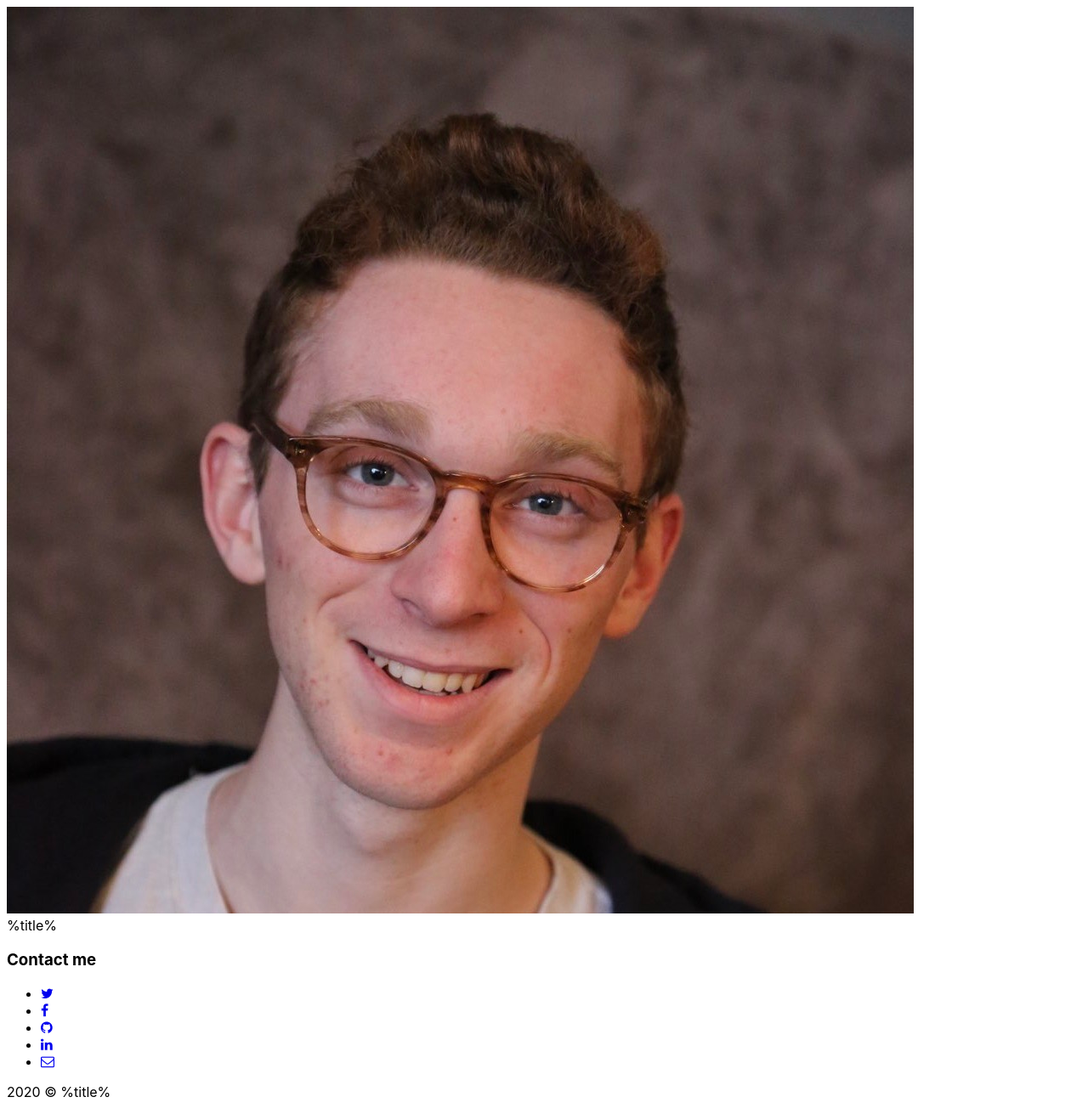
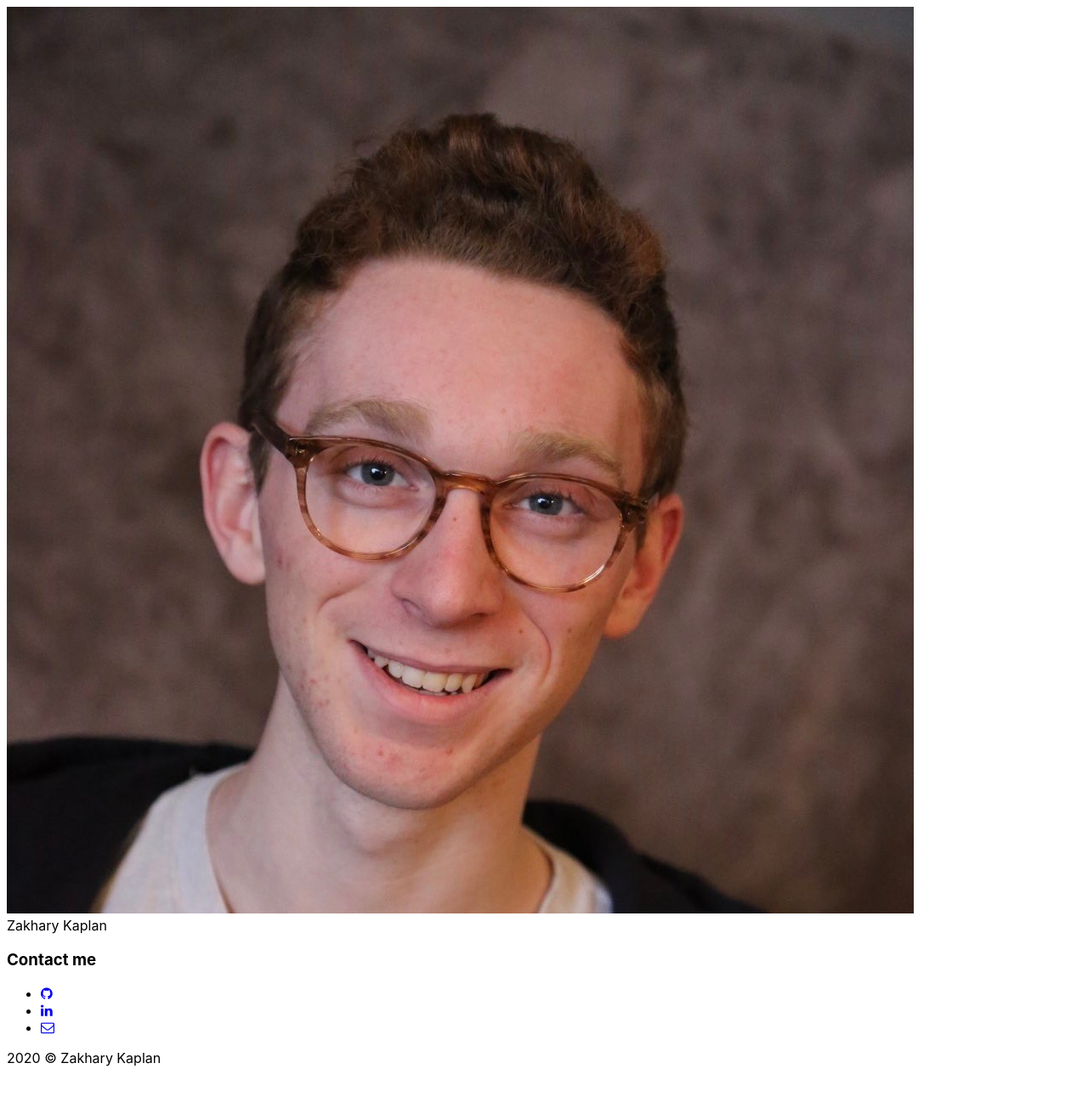
Before and after one commit to zakharykaplan/zakharykaplan.github.io, a Jekyll site: the page built from index.md, in a window 1280 px wide. Shown: the whole page at 85% size. Built offline with Jekyll 4.4.1, drawn with Linux system fonts in a browser that asks for light colours; after the commit the page ends 1271 px from its top, so only the background shows below that.

Commit message:
Reformat social links

```diff
--- a/_config.yml
+++ b/_config.yml
@@ -18,7 +18,7 @@
 # You can create any custom variable you would like, and they will be accessible
 # in the templates via {{ site.myvariable }}.
 
-title: Zakhary Kaplan
+title: Zakhary Kaplan's Homepage
 email: zakharykaplan@gmail.com
 description: >- # this means to ignore newlines until "baseurl:"
   Write an awesome description for your new site here. You can edit this
@@ -26,20 +26,19 @@ description: >- # this means to ignore newlines until "baseurl:"
   Google search results) and in your feed.xml site description.
 baseurl: "" # the subpath of your site, e.g. /blog
 url: "https://zakharykaplan.ca" # the base hostname & protocol for your site, e.g. http://example.com
-twitter_username: # add your Twitter handle
-github_username:  zakharykaplan
 
 # Author Settings
-author: "%title%" # add your name
+author: Zakhary Kaplan # add your name
 author-img: zakharykaplan.jpeg # add your photo
-author-about: I am a software developer, soon to be computer engineer. # add description
+author-about: I am a computer engineer in training! # add description
 
 # Social settings
-social-twitter: # add your Twitter handle
-social-facebook: # add your Facebook handle
-social-github: zakharykaplan # add your Github handle
-social-linkedin: zakharykaplan # add your Linkedin handle
-social-email: zakharykaplan@gmail.com # add your Email address
+social:
+  twitter: # add your Twitter handle
+  facebook: # add your Facebook handle
+  github: zakharykaplan # add your Github handle
+  linkedin: zakharykaplan # add your Linkedin handle
+  email: zakharykaplan@gmail.com # add your Email address
 
 # Disqus
 discus-identifier: # add your discus identifier
--- a/_includes/head.html
+++ b/_includes/head.html
@@ -44,8 +44,8 @@
   {% endif %}
 
     <meta name="twitter:card" content="summary">
-    <meta name="twitter:site" content="@{{ site.site-twitter }}">
-    <meta name="twitter:creator" content="@{{ site.social-twitter }}">
+    <meta name="twitter:site" content="@{{ site.social.twitter }}">
+    <meta name="twitter:creator" content="@{{ site.social.twitter }}">
   {% if page.title %}
     <meta name="twitter:title" content="{{ page.title }}">
   {% else %}
--- a/_layouts/home.html
+++ b/_layouts/home.html
@@ -16,30 +16,20 @@ layout: default
     <section class="contact">
       <h3 class="contact-title">Contact me</h3>
       <ul>
-        {% if site.social-twitter %}
-          <li><a href="https://twitter.com/{{ site.social-twitter }}" target="_blank"><i class="fa fa-twitter" aria-hidden="true"></i></a></li>
-        {% else %}
-          <li><a href="https://twitter.com/artemsheludko_" target="_blank"><i class="fa fa-twitter" aria-hidden="true"></i></a></li>
+        {% if site.social.twitter %}
+          <li><a href="https://twitter.com/{{ site.social.twitter }}" target="_blank"><i class="fa fa-twitter" aria-hidden="true"></i></a></li>
         {% endif %}
-        {% if site.social-facebook %}
-          <li><a href="https://facebook.com/{{ site.social-facebook }}" target="_blank"><i class="fa fa-facebook" aria-hidden="true"></i></a></li>
-        {% else %}
-          <li><a href="https://facebook.com/" target="_blank"><i class="fa fa-facebook" aria-hidden="true"></i></a></li>
+        {% if site.social.facebook %}
+          <li><a href="https://facebook.com/{{ site.social.facebook }}" target="_blank"><i class="fa fa-facebook" aria-hidden="true"></i></a></li>
         {% endif %}
-        {% if site.social-github %}
-          <li class="github"><a href="http://github.com/{{site.social-github}}" target="_blank"><i class="fa fa-github"></i></a></li>
-        {% else %}
-          <li class="github"><a href="http://github.com/" target="_blank"><i class="fa fa-github" aria-hidden="true"></i></a></li>
+        {% if site.social.github %}
+          <li class="github"><a href="http://github.com/{{site.social.github}}" target="_blank"><i class="fa fa-github"></i></a></li>
         {% endif %}
-        {% if site.social-linkedin %}
-          <li class="linkedin"><a href="https://in.linkedin.com/in/{{site.social-linkedin}}" target="_blank"><i class="fa fa-linkedin"></i></a></li>
-        {% else %}
-          <li class="linkedin"><a href="https://in.linkedin.com/" target="_blank"><i class="fa fa-linkedin" aria-hidden="true"></i></a></li>
+        {% if site.social.linkedin %}
+          <li class="linkedin"><a href="https://in.linkedin.com/in/{{site.social.linkedin}}" target="_blank"><i class="fa fa-linkedin"></i></a></li>
         {% endif %}
-        {% if site.social-email %}
-          <li class="email"><a href="mailto:{{site.social-email}}"><i class="fa fa-envelope-o"></i></a></li>
-        {% else %}
-          <li class="email"><a href="mailto:example.david@blog.com"><i class="fa fa-envelope-o" aria-hidden="true"></i></a></li>
+        {% if site.social.email %}
+          <li class="email"><a href="mailto:{{site.social.email}}"><i class="fa fa-envelope-o"></i></a></li>
         {% endif %}
       </ul>
     </section> <!-- End Section Contact -->
```
Lines whose indentation alone changed are shown as unchanged.
